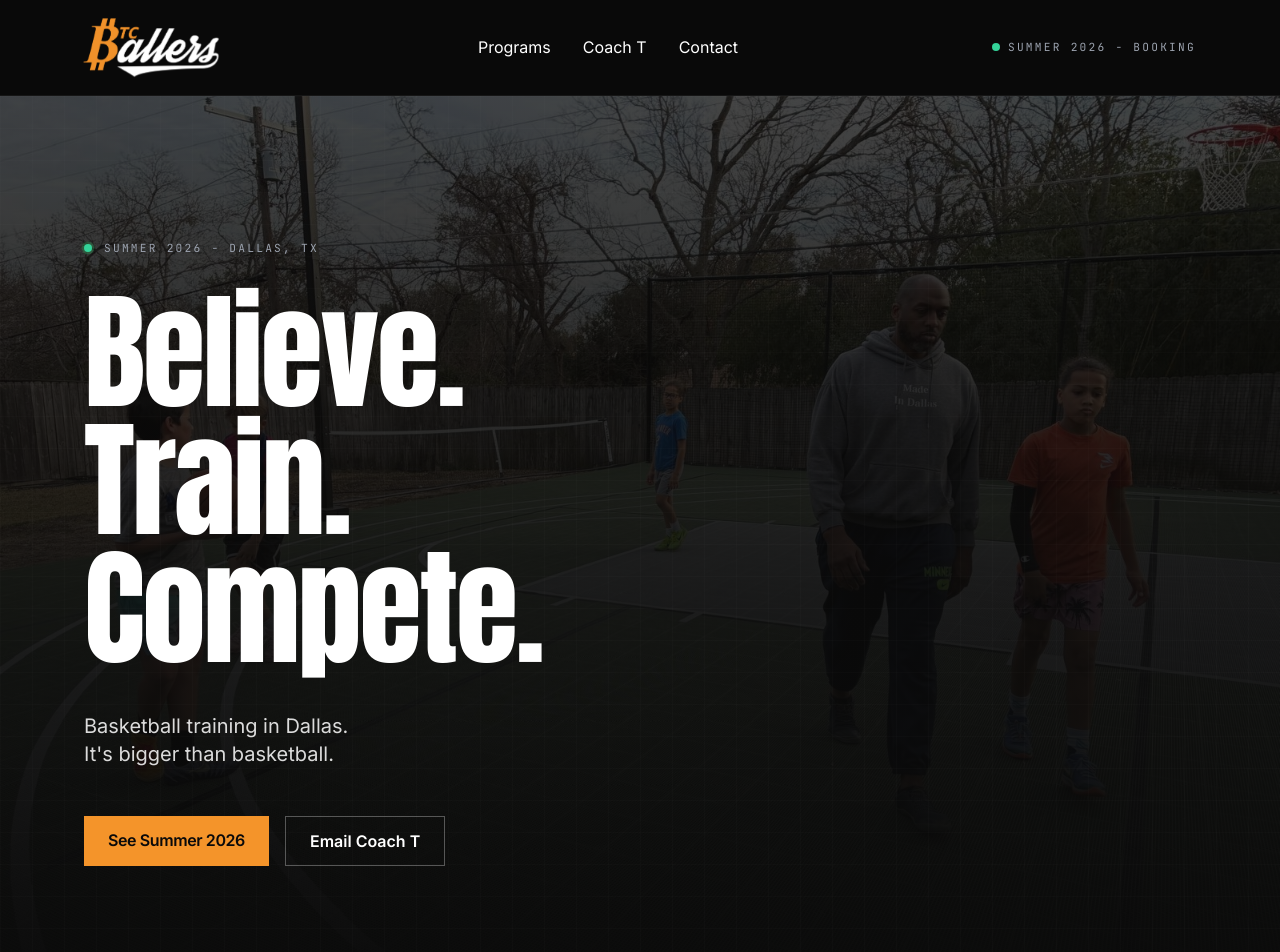
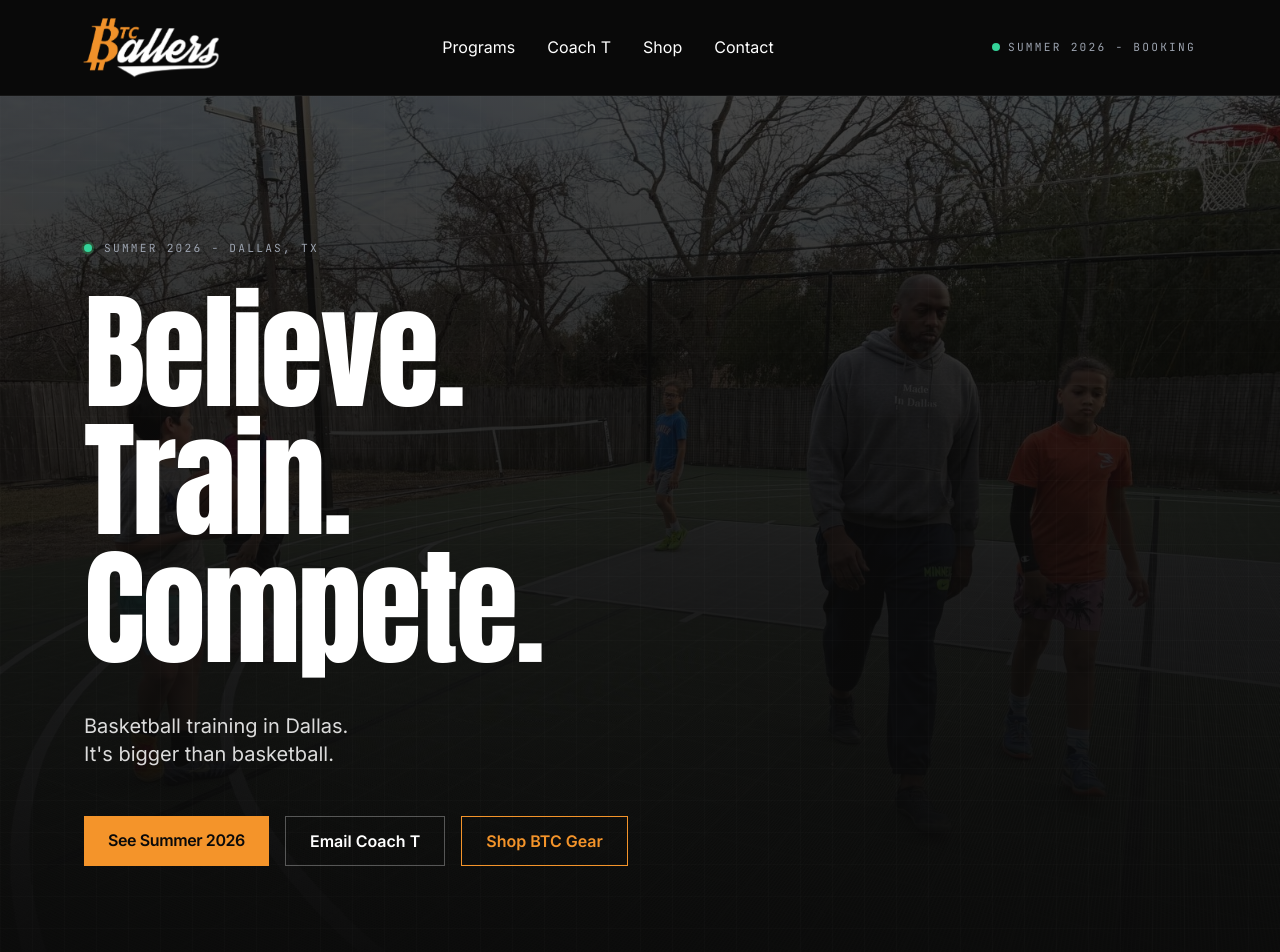
Before and after one commit to btctc/btcballers-fit, a Next.js app: page / in a window 1280 px wide. Shown: the top 952 px of the page. Built offline with nearby package versions, Linux system fonts and the light colour scheme.

Commit message:
Add Printful shop links

```diff
--- a/src/components/Footer.tsx
+++ b/src/components/Footer.tsx
@@ -12,6 +12,11 @@ export default function Footer() {
           <a href={`mailto:${site.email}`} className="hover:text-btc-orange transition">
             {site.email}
           </a>
+          <div className="mt-3">
+            <a href={site.storeUrl} target="_blank" rel="noopener noreferrer" className="hover:text-btc-orange transition">
+              Shop BTC Ballers gear
+            </a>
+          </div>
           <div className="mt-3 label">AI infrastructure by Organic AI Solutions</div>
         </div>
       </div>
--- a/src/components/Hero.tsx
+++ b/src/components/Hero.tsx
@@ -46,6 +46,14 @@ export default function Hero() {
           >
             Email Coach T
           </a>
+          <a
+            href={site.storeUrl}
+            target="_blank"
+            rel="noopener noreferrer"
+            className="border border-btc-orange px-6 py-3 font-semibold text-btc-orange hover:bg-btc-orange hover:text-btc-black transition"
+          >
+            Shop BTC Gear
+          </a>
         </div>
       </div>
     </section>
--- a/src/components/Nav.tsx
+++ b/src/components/Nav.tsx
@@ -1,5 +1,6 @@
 import Link from "next/link";
 import Image from "next/image";
+import { site } from "@/lib/siteConfig";
 
 export default function Nav() {
   return (
@@ -9,9 +10,10 @@ export default function Nav() {
           <Image src="/logo.png" alt="BTC Ballers" width={140} height={56} priority className="h-auto w-28 md:w-[140px]" />
         </Link>
 
-        <nav className="flex items-center gap-3 md:gap-8 text-sm md:text-base">
+        <nav className="flex items-center gap-2 md:gap-8 text-xs md:text-base">
           <Link href="/programs" className="whitespace-nowrap hover:text-btc-orange transition">Programs</Link>
           <Link href="/about" className="whitespace-nowrap hover:text-btc-orange transition">Coach T</Link>
+          <a href={site.storeUrl} target="_blank" rel="noopener noreferrer" className="whitespace-nowrap hover:text-btc-orange transition">Shop</a>
           <Link href="/contact" className="whitespace-nowrap hover:text-btc-orange transition">Contact</Link>
         </nav>
 
--- a/src/lib/siteConfig.ts
+++ b/src/lib/siteConfig.ts
@@ -2,6 +2,7 @@ export const site = {
   name: "BTC Ballers",
   tagline: "Believe. Train. Compete.",
   email: "overtimeincorporated@gmail.com",
+  storeUrl: "https://btcballers.printful.me/",
   location: "Dallas, TX",
   coach: "Coach T",
   coachFull: "Terrence",
```
